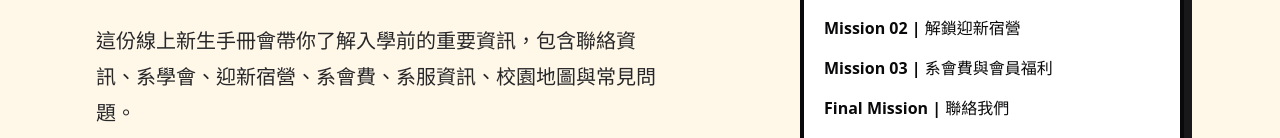
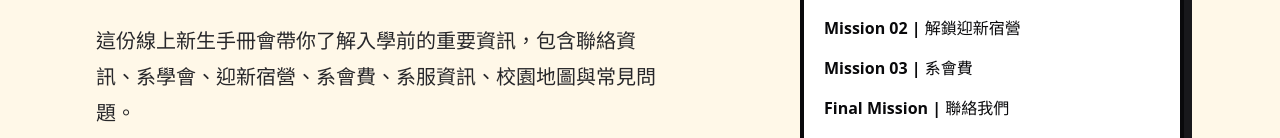
Before and after one commit to AllEnough/iecs_handbook, a React (Vite) app: page / in a window 1280 px wide. Shown: the part 426-564 px from the top of the page. Built offline with nearby package versions, Linux system fonts and the light colour scheme.

Commit message:
chore: simplify mission 03 text in quick nav

```diff
--- a/src/App.jsx
+++ b/src/App.jsx
@@ -130,7 +130,7 @@ function App() {
                 <a href="#camp" className="transition hover:text-blue-600 hover:underline">Mission 02 | 解鎖迎新宿營</a>
               </li>
               <li>
-                <a href="#fee" className="transition hover:text-blue-600 hover:underline">Mission 03 | 系會費與會員福利</a>
+                <a href="#fee" className="transition hover:text-blue-600 hover:underline">Mission 03 | 系會費</a>
               </li>
               <li>
                 <a href="#contact" className="transition hover:text-blue-600 hover:underline">Final Mission | 聯絡我們</a>
```
